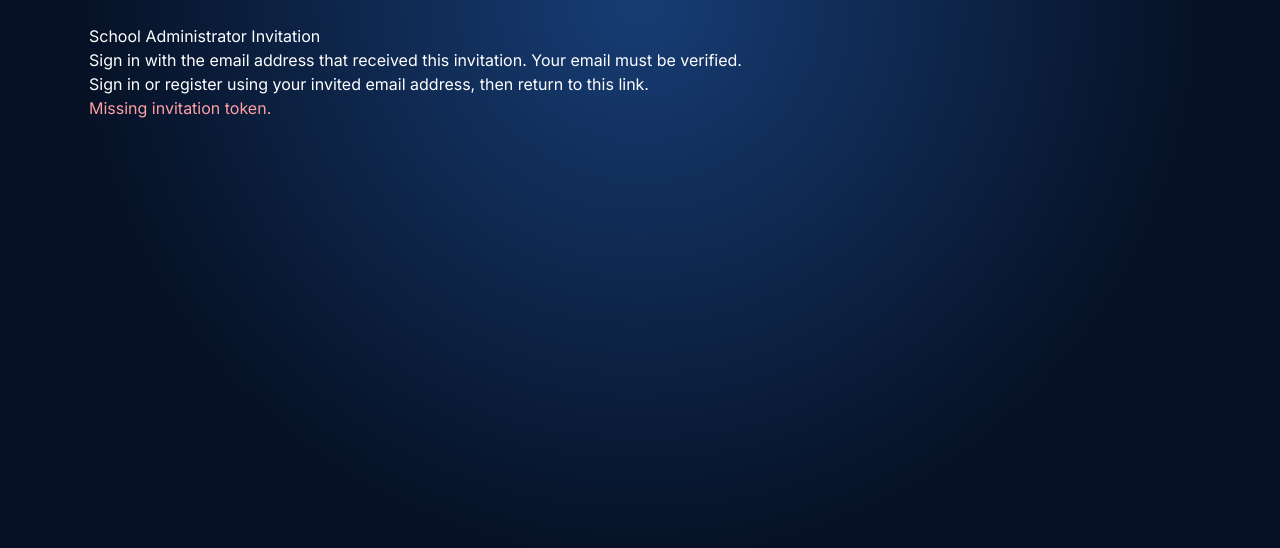
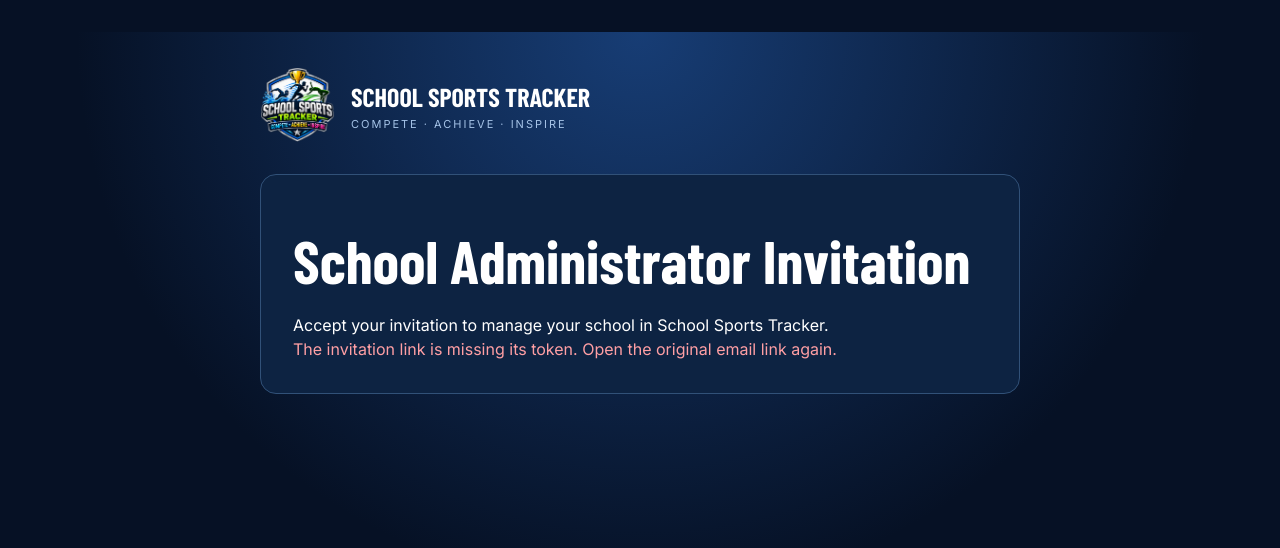
Before and after one commit to kiallacomputers/schoolsportstracker, a Nuxt app: page /invitations/accept in a window 1280 px wide. Shown: the top 548 px of the page. Built offline with nearby package versions, Linux system fonts and the light colour scheme; no server answers; a web font is replaced by a local one.

Commit message:
Add files via upload

```diff
--- a/app/pages/invitations/accept.vue
+++ b/app/pages/invitations/accept.vue
@@ -3,15 +3,41 @@ const route=useRoute()
 const db=useSupabaseClient()
 const user=useSupabaseUser()
 const token=computed(()=>typeof route.query.token==='string'?route.query.token:'')
+const returnPath=computed(()=>`/invitations/accept?token=${encodeURIComponent(token.value)}`)
+const signInPath=computed(()=>`/login?redirect=${encodeURIComponent(returnPath.value)}`)
+const registerPath=computed(()=>`/invitations/register?redirect=${encodeURIComponent(returnPath.value)}`)
 const busy=ref(false),error=ref(''),success=ref('')
 async function accept(){
  error.value='';success.value='';busy.value=true
- try {
-  if(!user.value) throw new Error('Sign in with the invited email address first, then return to this link.')
-  const {data,error:e}=await db.rpc('accept_school_admin_invitation',{p_token:token.value})
+ try{
+  if(!user.value)throw new Error('Please sign in using the invited email address.')
+  const {error:e}=await db.rpc('accept_school_admin_invitation',{p_token:token.value})
   if(e)throw e
-  success.value='Invitation accepted. Your school administrator access is now active.'
+  success.value='Invitation accepted. Your School Administrator access is now active.'
  }catch(e:any){error.value=e?.message||'Unable to accept invitation'}finally{busy.value=false}
 }
 </script>
-<template><div class="page"><div class="shell"><h1>School Administrator Invitation</h1><p>Sign in with the email address that received this invitation. Your email must be verified.</p><p v-if="!user"><NuxtLink :to="`/login?redirect=${encodeURIComponent(route.fullPath)}`">Sign in</NuxtLink> or register using your invited email address, then return to this link.</p><button v-if="user && token && !success" class="btn" :disabled="busy" @click="accept">{{busy?'Accepting…':'Accept invitation'}}</button><p v-if="!token" class="error">Missing invitation token.</p><p v-if="error" class="error" role="alert">{{error}}</p><p v-if="success" class="success" role="status">{{success}} <NuxtLink to="/dashboard">Go to dashboard</NuxtLink></p></div></div></template>
+<template>
+ <div class="page"><div class="shell admin-section" style="max-width:760px;margin:2rem auto">
+  <NuxtLink class="brand" to="/"><img src="/logo.png" alt="School Sports Tracker logo"><div><strong>SCHOOL SPORTS TRACKER</strong><small>COMPETE · ACHIEVE · INSPIRE</small></div></NuxtLink>
+  <section class="auth" style="max-width:none;margin-top:2rem;padding:2rem">
+   <h1>School Administrator Invitation</h1>
+   <p>Accept your invitation to manage your school in School Sports Tracker.</p>
+   <p v-if="!token" class="error" role="alert">The invitation link is missing its token. Open the original email link again.</p>
+   <template v-else-if="!user">
+    <p>Sign in or create an account using the <strong>same email address</strong> that received the invitation. Your email must be verified before you can accept.</p>
+    <div style="display:flex;gap:1rem;flex-wrap:wrap;margin-top:1.5rem">
+     <NuxtLink class="btn" :to="signInPath">Sign in</NuxtLink>
+     <NuxtLink class="btn" :to="registerPath">Create account</NuxtLink>
+    </div>
+   </template>
+   <template v-else>
+    <p>Signed in as <strong>{{user.email}}</strong>. Make sure this matches the email that received your invitation.</p>
+    <button v-if="!success" class="btn" :disabled="busy" @click="accept">{{busy?'Accepting invitation…':'Accept invitation'}}</button>
+    <p v-if="error" class="error" role="alert">{{error}}</p>
+    <p v-if="success" class="success" role="status">{{success}} <NuxtLink to="/dashboard"><u>Go to dashboard</u></NuxtLink></p>
+    <p v-if="error"><NuxtLink :to="signInPath">Sign in with a different account</NuxtLink></p>
+   </template>
+  </section>
+ </div></div>
+</template>
--- /dev/null
+++ b/app/pages/invitations/register.vue
@@ -0,0 +1,34 @@
+<script setup lang="ts">
+const route=useRoute(),db=useSupabaseClient()
+const redirect=computed(()=>{
+ const v=route.query.redirect
+ return typeof v==='string'&&v.startsWith('/invitations/accept?token=')&&!v.includes('\\')?v:'/login'
+})
+const email=ref(''),password=ref(''),firstName=ref(''),lastName=ref(''),busy=ref(false),error=ref(''),message=ref('')
+async function register(){
+ error.value='';message.value='';busy.value=true
+ try{
+  const {data,error:e}=await db.auth.signUp({
+   email:email.value.trim(),password:password.value,
+   options:{data:{full_name:`${firstName.value.trim()} ${lastName.value.trim()}`},emailRedirectTo:`${window.location.origin}${redirect.value}`}
+  })
+  if(e)throw e
+  if(data.session){await navigateTo(redirect.value);return}
+  message.value='Check your email for the verification link. Once verified, sign in and return to your invitation to accept it.'
+ }catch(e:any){error.value=e?.message||'Unable to create account'}finally{busy.value=false}
+}
+</script>
+<template><div class="page"><div class="shell admin-section" style="max-width:720px;margin:2rem auto">
+ <NuxtLink :to="`/login?redirect=${encodeURIComponent(redirect)}`">← Already have an account? Sign in</NuxtLink>
+ <form class="auth" style="max-width:none;margin-top:1.5rem" @submit.prevent="register">
+  <h1>Create School Administrator Account</h1>
+  <p>Register using the exact email address that received your school invitation. Creating an account does not grant administrator access until you accept the invitation.</p>
+  <label class="field"><span>First name</span><input v-model="firstName" required maxlength="100" autocomplete="given-name"></label>
+  <label class="field"><span>Last name</span><input v-model="lastName" required maxlength="100" autocomplete="family-name"></label>
+  <label class="field"><span>Invited email address</span><input v-model="email" required type="email" autocomplete="email"></label>
+  <label class="field"><span>Password (minimum 8 characters)</span><input v-model="password" required type="password" minlength="8" autocomplete="new-password"></label>
+  <p v-if="error" class="error" role="alert">{{error}}</p>
+  <p v-if="message" class="success" role="status">{{message}} <NuxtLink :to="`/login?redirect=${encodeURIComponent(redirect)}`"><u>Sign in</u></NuxtLink></p>
+  <button class="btn" :disabled="busy">{{busy?'Creating account…':'Create account'}}</button>
+ </form>
+ </div></div></template>
--- a/app/pages/login.vue
+++ b/app/pages/login.vue
@@ -1,5 +1,5 @@
 <script setup lang="ts">
 const route=useRoute();const supabase=useSupabaseClient();const email=ref('');const password=ref('');const errorMessage=ref('');const busy=ref(false)
-async function signIn(){busy.value=true;errorMessage.value='';const {error}=await supabase.auth.signInWithPassword({email:email.value,password:password.value});busy.value=false;if(error){errorMessage.value=error.message;return}const {data:role}=await supabase.rpc('is_platform_admin');await navigateTo(route.query.next==='request-school'?'/request-school':(role===true?'/dashboard':'/student'))}
+async function signIn(){busy.value=true;errorMessage.value='';const {error}=await supabase.auth.signInWithPassword({email:email.value,password:password.value});busy.value=false;if(error){errorMessage.value=error.message;return}const {data:role}=await supabase.rpc('is_platform_admin');const redirect=typeof route.query.redirect==='string'&&route.query.redirect.startsWith('/')&&!route.query.redirect.startsWith('//')&&!route.query.redirect.includes('\\')?route.query.redirect:'';await navigateTo(redirect||(role===true?'/dashboard':'/student'))}
 </script>
-<template><div class="page"><div class="shell"><NuxtLink class="brand" to="/"><img src="/logo.png" alt="Logo"><div><strong>SCHOOL SPORTS TRACKER</strong><small>COMPETE · ACHIEVE · INSPIRE</small></div></NuxtLink><form class="auth" @submit.prevent="signIn"><h1>Sign In</h1><p>Staff and students can sign in here.</p><label class="field"><span>Email</span><input v-model="email" type="email" required></label><label class="field"><span>Password</span><input v-model="password" type="password" required></label><p v-if="errorMessage" class="error">{{errorMessage}}</p><button class="btn" :disabled="busy">{{busy?'Signing in…':'Sign In'}}</button><p>Student without an account? <NuxtLink to="/register"><u>Create a student account</u></NuxtLink></p><p>Representing a new school? <NuxtLink to="/request-school"><u>Request a School</u></NuxtLink></p></form></div></div></template>
+<template><div class="page"><div class="shell"><NuxtLink class="brand" to="/"><img src="/logo.png" alt="Logo"><div><strong>SCHOOL SPORTS TRACKER</strong><small>COMPETE · ACHIEVE · INSPIRE</small></div></NuxtLink><form class="auth" @submit.prevent="signIn"><h1>Sign In</h1><p>Staff and students can sign in here.</p><label class="field"><span>Email</span><input v-model="email" type="email" required></label><label class="field"><span>Password</span><input v-model="password" type="password" required></label><p v-if="errorMessage" class="error">{{errorMessage}}</p><button class="btn" :disabled="busy">{{busy?'Signing in…':'Sign In'}}</button><p v-if="typeof route.query.redirect==='string' && route.query.redirect.startsWith('/invitations/accept')">New administrator? <NuxtLink :to="`/invitations/register?redirect=${encodeURIComponent(route.query.redirect)}`"><u>Create an account for your invitation</u></NuxtLink></p><p>Student without an account? <NuxtLink to="/register"><u>Create a student account</u></NuxtLink></p></form></div></div></template>
```
